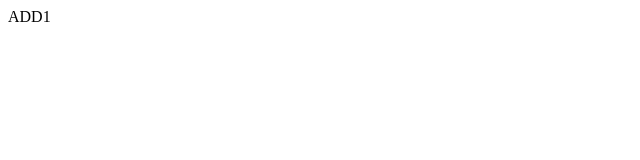
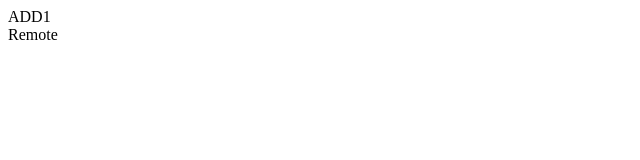
Before and after one commit to Pavel19999/My-Project, a plain HTML site: page index.html in a window 1280 px wide. Shown: the full height of the page, 0-640 px from the left. Drawn offline with Linux system fonts and the light colour scheme.

Commit message:
add main remote

```diff
--- a/index.html
+++ b/index.html
@@ -12,3 +12,4 @@
     <footer>ADD1</footer>
 </body>
 </html>
+<main>Remote</main>
```
